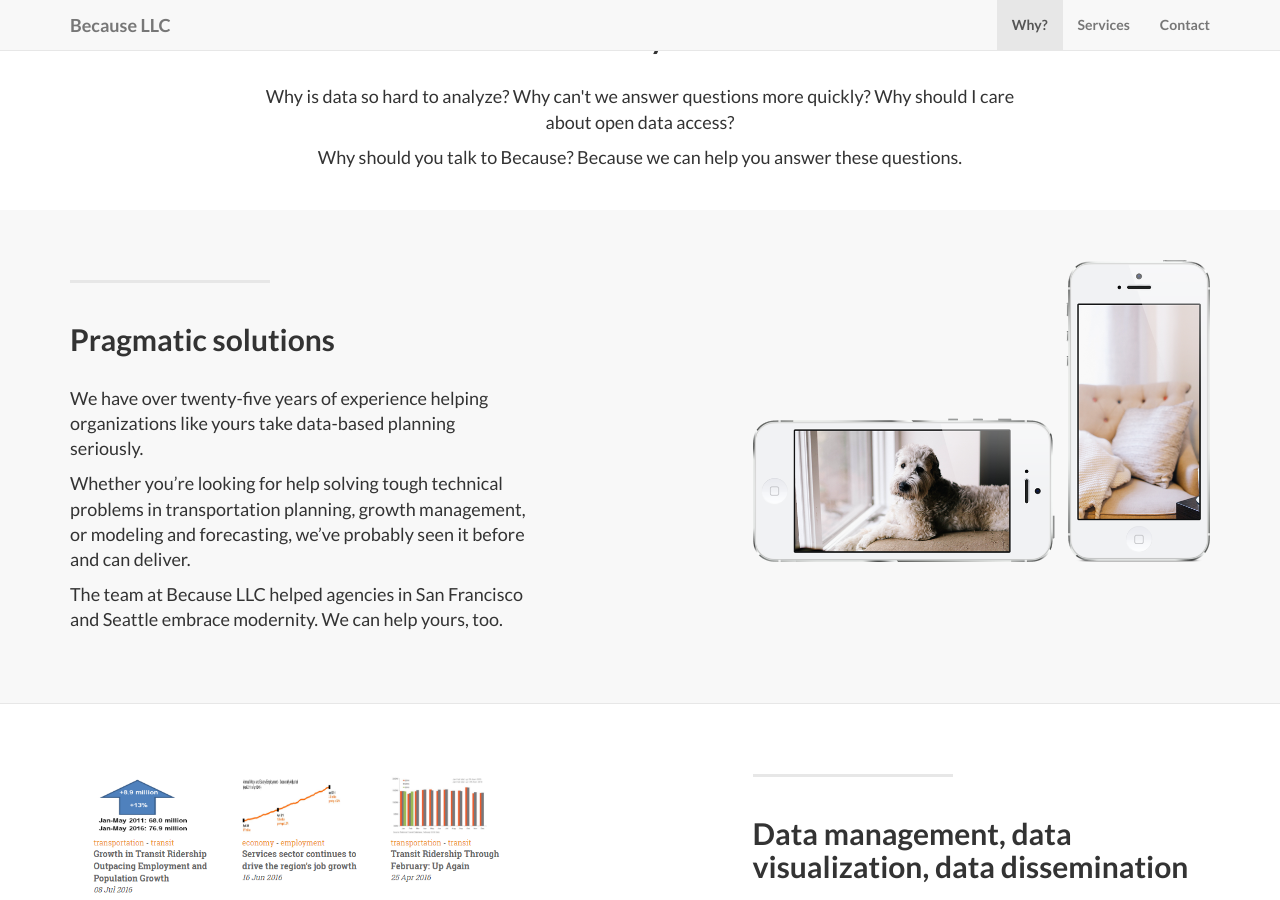
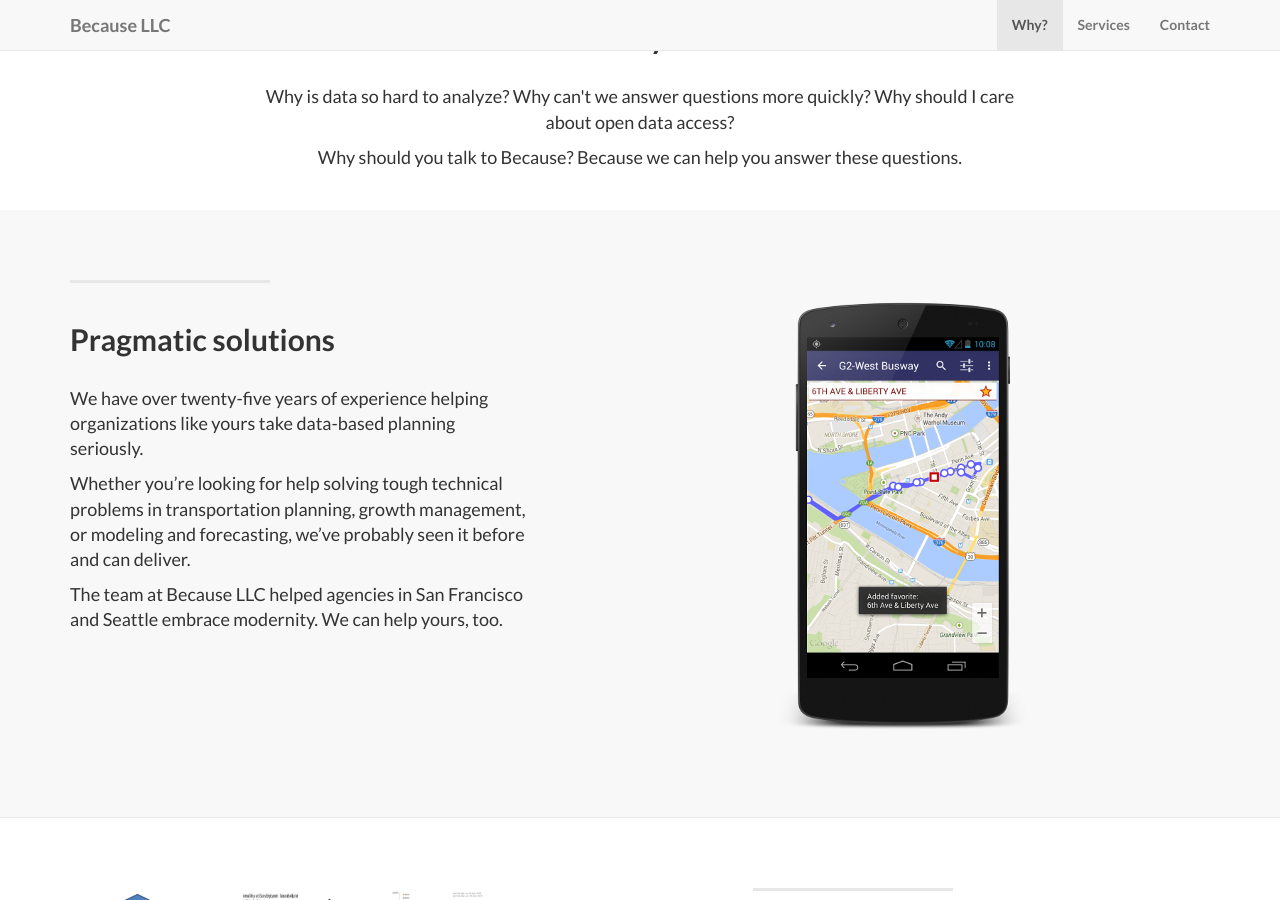
Before and after one commit to okbecause/okbecause.github.io, a Jekyll site: the page built from index.html, in a window 1280 px wide and 900 px high, scrolled down 816 px. Built offline with Jekyll 4.4.1, drawn with Linux system fonts in a browser that asks for light colours.

Commit message:
update images

```diff
--- a/_posts/2014-09-01-services-challenges.markdown
+++ b/_posts/2014-09-01-services-challenges.markdown
@@ -1,6 +1,6 @@
 ---
 layout: default
-img: phones.png
+img: quicky.png
 category: Services
 title: Pragmatic solutions
 description: |
--- a/_posts/2014-09-03-services-change-agent.markdown
+++ b/_posts/2014-09-03-services-change-agent.markdown
@@ -1,6 +1,6 @@
 ---
 layout: default
-img: phones.png
+img: quicky.png
 category: Services
 title: Data Team "Change Agent"
 description: |
```
Also changed, not shown: img/services/dog.png (deleted), img/services/ipad.png (deleted), img/services/phones.png (deleted), img/services/quicky.png (added).
